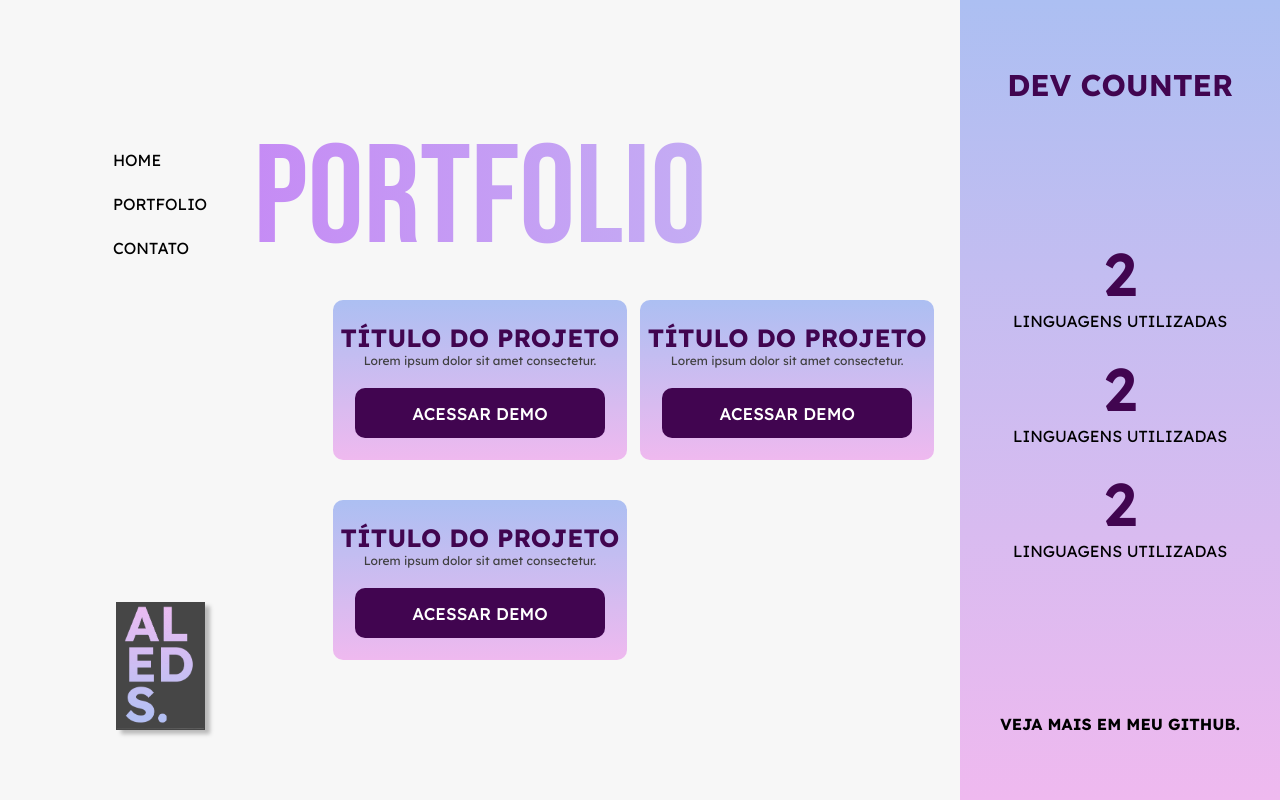
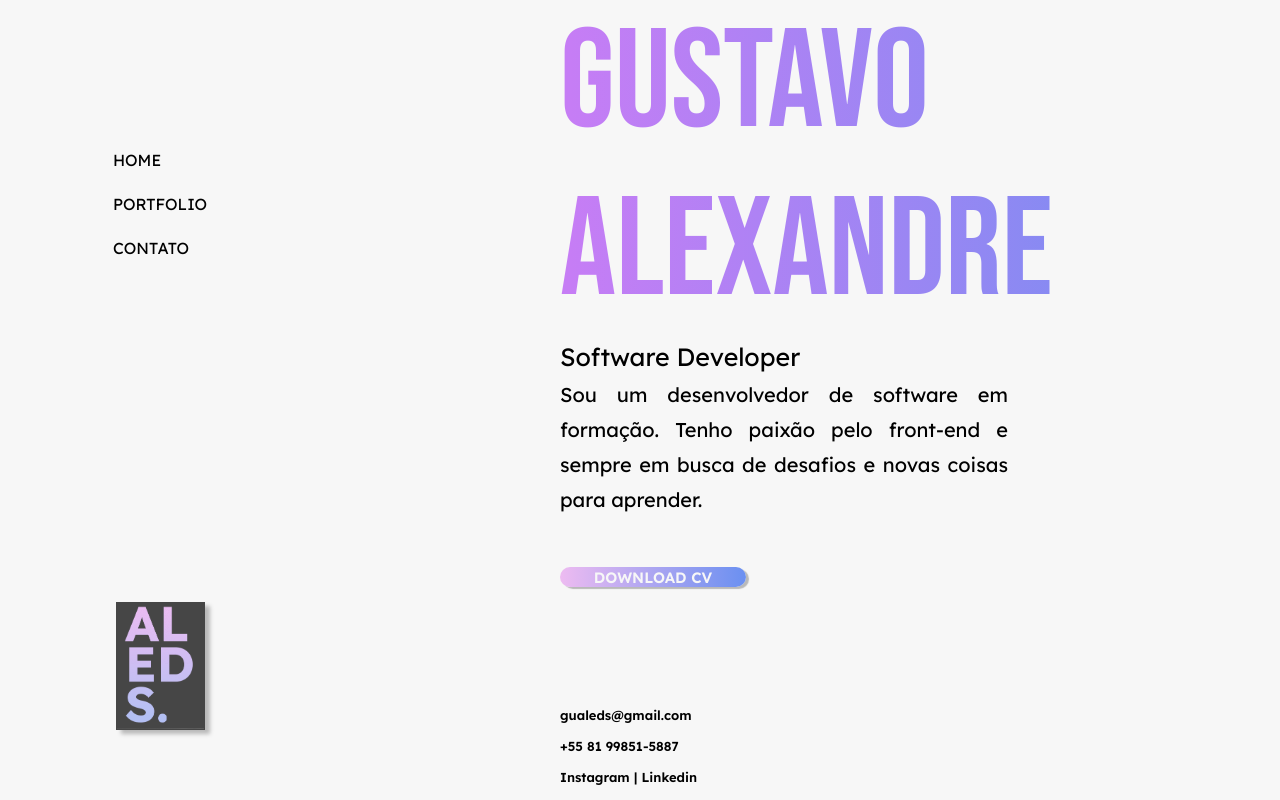
Before and after one commit to gustavoaleds/site-pessoal-react, a React (Vite) app: page / in a window 1280 px wide. Built offline with nearby package versions, Linux system fonts and the light colour scheme.

Commit message:
Update App.jsx

```diff
--- a/src/App.jsx
+++ b/src/App.jsx
@@ -12,8 +12,7 @@ function App() {
   return(
     <div>
     <Menu/>
-<Portfolio/>
-<DevCounter/>
+    <LadoinformacoesHome/>
     </div>
   )
 
```
